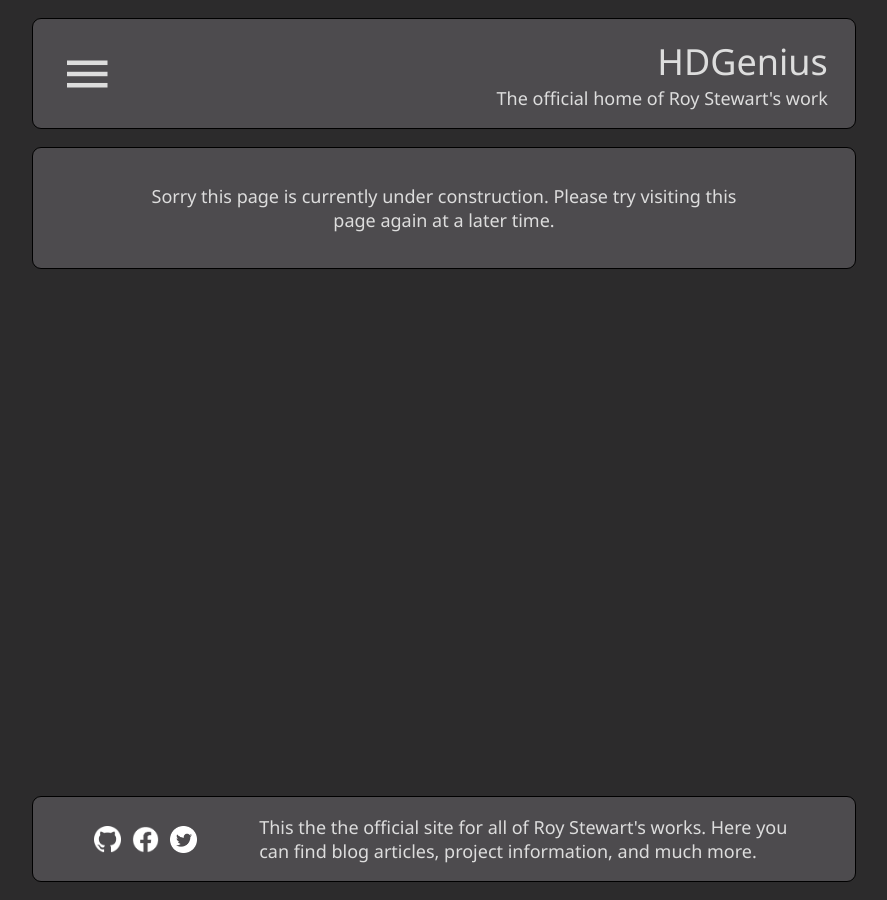
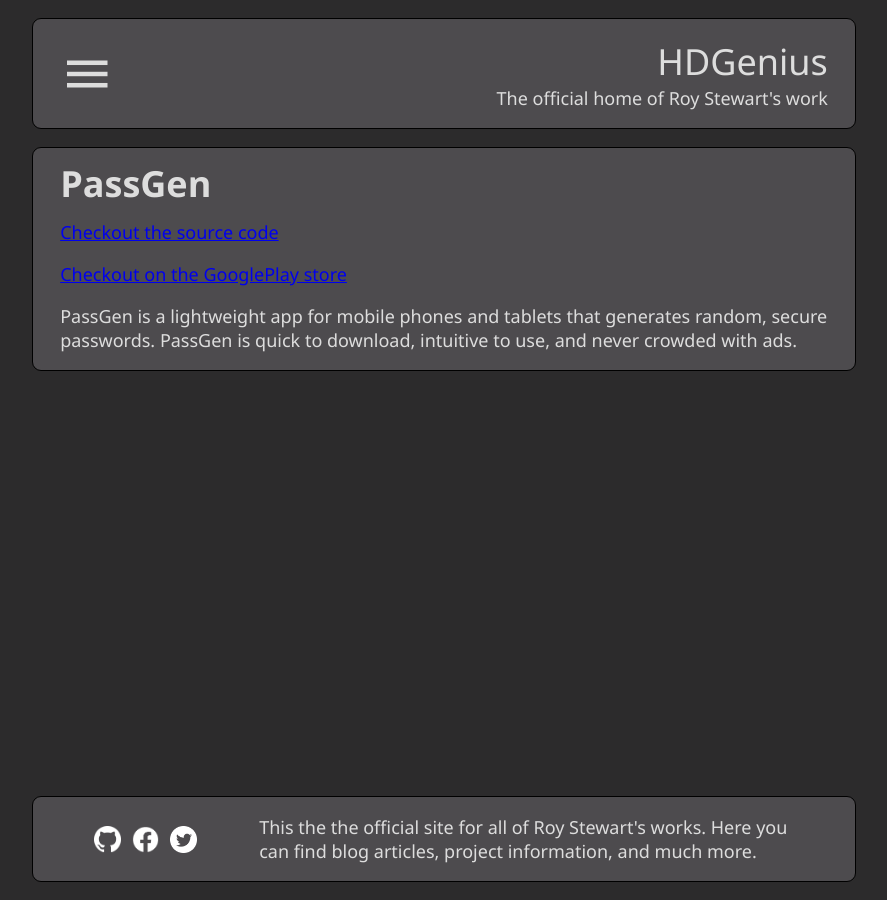
Before and after one commit to roy-stewart/roy-stewart.github.io, a Jekyll site: the page built from projects/pass-gen.html, in a window 1280 px wide. Shown: the whole page, without its empty margins (196-1083 px from the left). Built offline with Jekyll 4.4.1, drawn with Linux system fonts in a browser that asks for light colours.

Commit message:
Added initial content for pass-gen project page

```diff
--- a/projects/pass-gen.html
+++ b/projects/pass-gen.html
@@ -1,3 +1,13 @@
 ---
-layout: under_construction
+layout: flat_page
 ---
+
+<h1>PassGen</h1>
+
+<p></p><a href="https://github.com/roy-stewart/PassGen" target="_blank" rel="noopener noreferrer">Checkout the source code</a></p>
+
+<p><a href="https://play.google.com/store/apps/details?id=me.hdgenius.passgen" target="_blank" rel="noopener noreferrer">Checkout on the GooglePlay store</a></p>
+
+<p>
+    PassGen is a lightweight app for mobile phones and tablets that generates random, secure passwords. PassGen is quick to download, intuitive to use, and never crowded with ads.
+</p>
```
